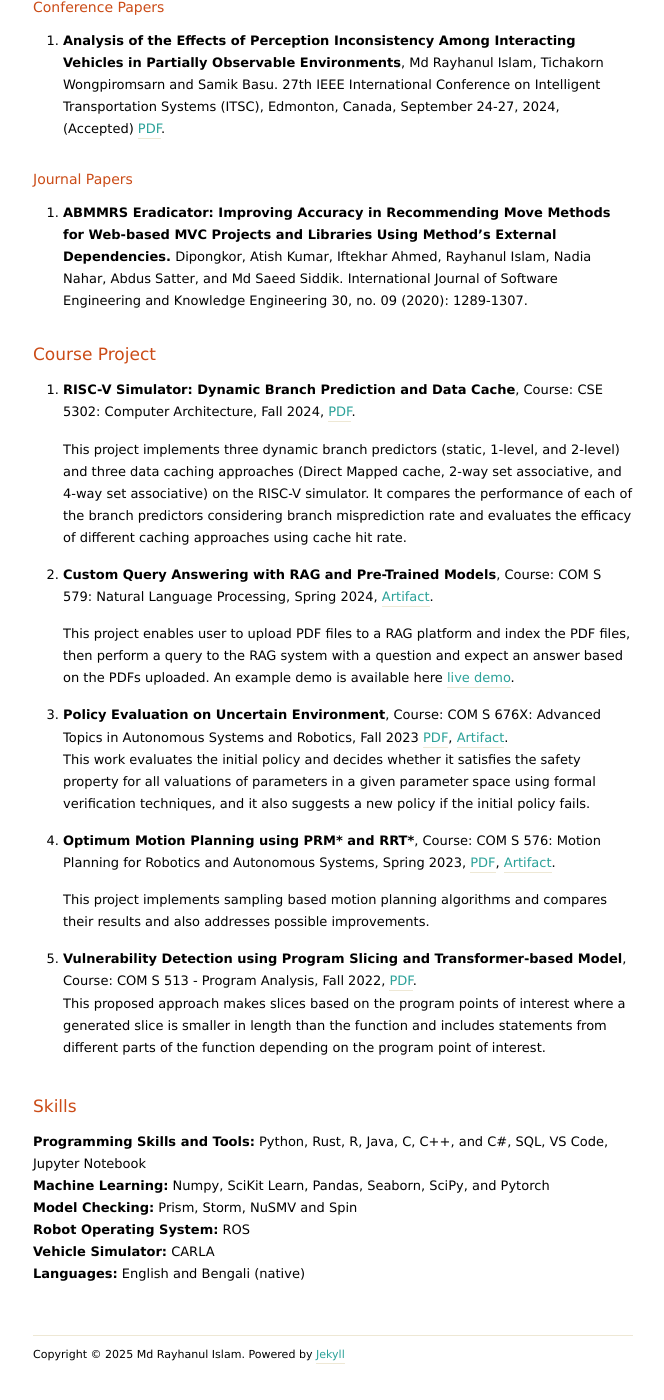
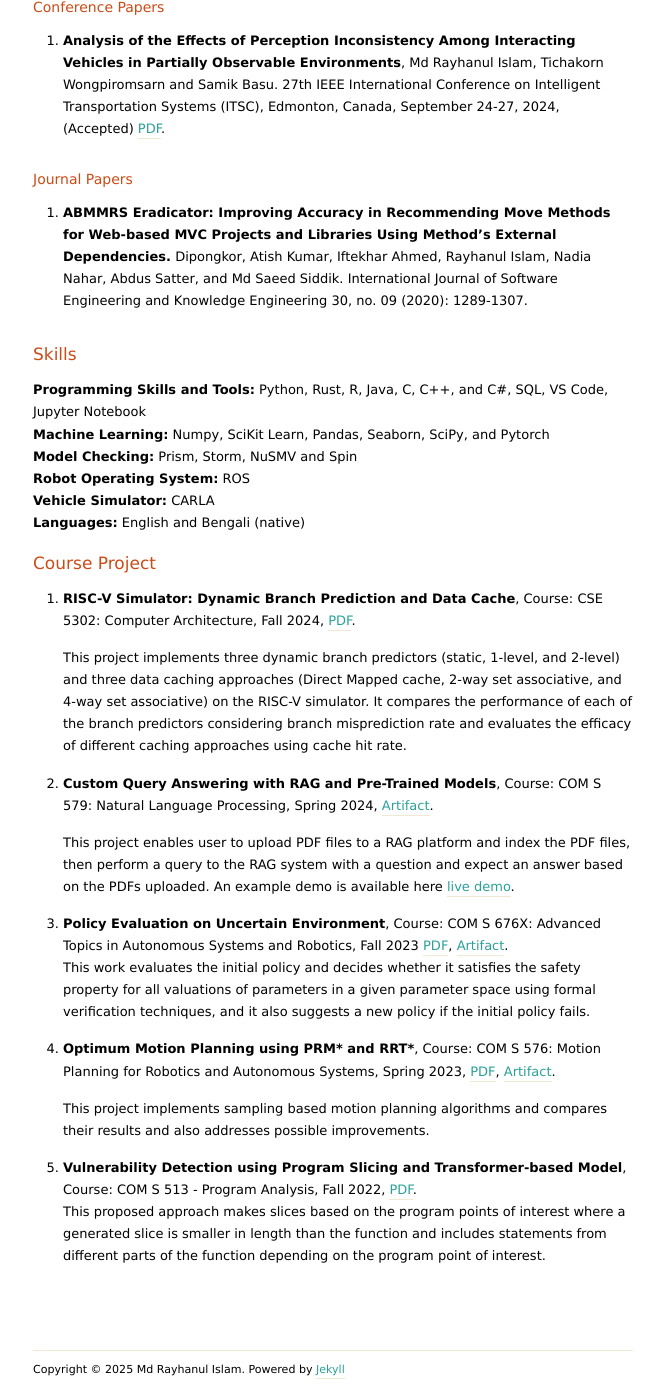
Before and after one commit to rayhanul/rayhanul.github.io, a Jekyll site: the page built from index.markdown, in a window 1280 px wide and 1400 px high, scrolled down 1414 px. Shown: the whole window, without its empty margins (307-971 px from the left). Built offline with Jekyll 4.4.1, drawn with Linux system fonts in a browser that asks for light colours; nearby versions of some CDN libraries; the list of posts is cut into pages by our own code; part of the change alters nothing that is shown.

```diff
--- a/index.markdown
+++ b/index.markdown
@@ -83,6 +83,16 @@ cGPA: 3.86.
     Journal of Software Engineering and Knowledge Engineering 30, no. 09
     (2020): 1289-1307.
 
+<!-- # Fellowships  -->
+# Skills
+
+  **Programming Skills and Tools:**   Python, Rust, R, Java, C, C++, and C#, SQL, VS Code, Jupyter Notebook \
+  **Machine Learning:**               Numpy, SciKit Learn, Pandas, Seaborn, SciPy, and Pytorch \
+  **Model Checking:**                 Prism, Storm, NuSMV and Spin \
+  **Robot Operating System:**         ROS \
+  **Vehicle Simulator:**              CARLA \
+  **Languages:**                      English and Bengali (native)
+
 
 <!--
 ### Conference Papers -->
@@ -110,15 +120,3 @@ cGPA: 3.86.
 
  - **Vulnerability Detection using Program Slicing and Transformer-based Model**, Course: COM S 513 - Program Analysis, Fall 2022, <a href="/documents/project_report/513_Project_Report.pdf">PDF</a>.
      This proposed approach makes slices based on the program points of interest where a generated slice is smaller in length than the function and includes statements from different parts of the function depending on the program point of interest.
-
-# Skills
-
-  **Programming Skills and Tools:**   Python, Rust, R, Java, C, C++, and C#, SQL, VS Code, Jupyter Notebook \
-  **Machine Learning:**               Numpy, SciKit Learn, Pandas, Seaborn, SciPy, and Pytorch \
-  **Model Checking:**                 Prism, Storm, NuSMV and Spin \
-  **Robot Operating System:**         ROS \
-  **Vehicle Simulator:**              CARLA \
-  **Languages:**                      English and Bengali (native)
-
-
-<!-- # Fellowships  -->
```
